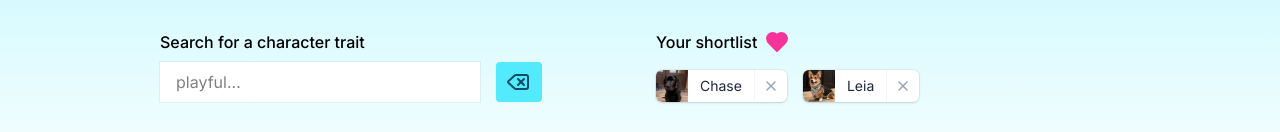
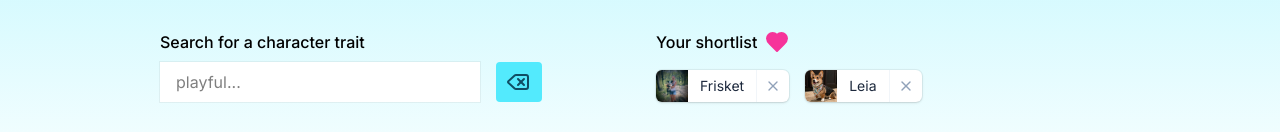
Before and after one commit to laracasts/react-from-scratch, a React (Vite) app: page / in a window 1280 px wide. Shown: the part 260-392 px from the top of the page. Built offline with nearby package versions, Linux system fonts and the light colour scheme.

Commit message:
episode-16

```diff
--- a/index.html
+++ b/index.html
@@ -10,6 +10,10 @@
       href="https://fonts.googleapis.com/css2?family=Inter:ital,opsz,wght@0,14..32,100..900;1,14..32,100..900&display=swap"
       rel="stylesheet"
     />
+    <!-- <script
+      crossorigin="anonymous"
+      src="//unpkg.com/react-scan/dist/auto.global.js"
+    ></script> -->
   </head>
   <body>
     <div id="app"></div>
--- a/src/App.tsx
+++ b/src/App.tsx
@@ -27,7 +27,7 @@
     <main>
       <div className="mt-24 grid gap-8 sm:grid-cols-2">
         <Search />
-        <Shortlist />
+        <Shortlist puppies={puppies} liked={liked} setLiked={setLiked} />
       </div>
       <PuppiesList puppies={puppies} liked={liked} setLiked={setLiked} />
       <NewPuppyForm />
--- a/src/components/Shortlist.tsx
+++ b/src/components/Shortlist.tsx
@@ -1,4 +1,16 @@
-export function Shortlist() {
+import { Dispatch, SetStateAction } from "react";
+import { Puppy } from "../types";
+import { X } from "lucide-react";
+
+export function Shortlist({
+  puppies,
+  liked,
+  setLiked,
+}: {
+  puppies: Puppy[];
+  liked: Puppy["id"][];
+  setLiked: Dispatch<SetStateAction<Puppy["id"][]>>;
+}) {
   return (
     <div>
       <h2 className="flex items-center gap-2 font-medium">
@@ -19,60 +31,29 @@
         </svg>
       </h2>
       <ul className="mt-4 flex flex-wrap gap-4">
-        <li className="relative flex items-center overflow-clip rounded-md bg-white shadow-sm ring ring-black/5 transition duration-100 starting:scale-0 starting:opacity-0">
+        {puppies
+          .filter((pup) => liked.includes(pup.id))
+          .map((puppy) => (
+            <li
+              key={puppy.id}
+              className="relative flex items-center overflow-clip rounded-md bg-white shadow-sm ring ring-black/5 transition duration-100 starting:scale-0 starting:opacity-0"
+            >
               <img
                 height={32}
                 width={32}
-            alt="Chase"
+                alt={puppy.name}
                 className="aspect-square w-8 object-cover"
-            src="/images/2.jpg"
+                src={puppy.imagePath}
               />
-          <p className="px-3 text-sm text-slate-800">Chase</p>
-          <button className="group h-full border-l border-slate-100 px-2 hover:bg-slate-100">
-            <svg
-              xmlns="http://www.w3.org/2000/svg"
-              width={24}
-              height={24}
-              viewBox="0 0 24 24"
-              fill="none"
-              stroke="currentColor"
-              strokeWidth={2}
-              strokeLinecap="round"
-              strokeLinejoin="round"
-              className="lucide lucide-x size-4 stroke-slate-400 group-hover:stroke-red-400"
+              <p className="px-3 text-sm text-slate-800">{puppy.name}</p>
+              <button
+                onClick={() => setLiked(liked.filter((id) => id !== puppy.id))}
+                className="group h-full border-l border-slate-100 px-2 hover:bg-slate-100"
               >
-              <path d="M18 6 6 18" />
-              <path d="m6 6 12 12" />
-            </svg>
+                <X className="size-4 stroke-slate-400 group-hover:stroke-red-400" />
               </button>
             </li>
-        <li className="relative flex items-center overflow-clip rounded-md bg-white shadow-sm ring ring-black/5 transition duration-100 starting:scale-0 starting:opacity-0">
-          <img
-            height={32}
-            width={32}
-            alt="Leia"
-            className="aspect-square w-8 object-cover"
-            src="/images/3.jpg"
-          />
-          <p className="px-3 text-sm text-slate-800">Leia</p>
-          <button className="group h-full border-l border-slate-100 px-2 hover:bg-slate-100">
-            <svg
-              xmlns="http://www.w3.org/2000/svg"
-              width={24}
-              height={24}
-              viewBox="0 0 24 24"
-              fill="none"
-              stroke="currentColor"
-              strokeWidth={2}
-              strokeLinecap="round"
-              strokeLinejoin="round"
-              className="lucide lucide-x size-4 stroke-slate-400 group-hover:stroke-red-400"
-            >
-              <path d="M18 6 6 18" />
-              <path d="m6 6 12 12" />
-            </svg>
-          </button>
-        </li>
+          ))}
       </ul>
     </div>
   );
```
Lines whose indentation alone changed are shown as unchanged.
